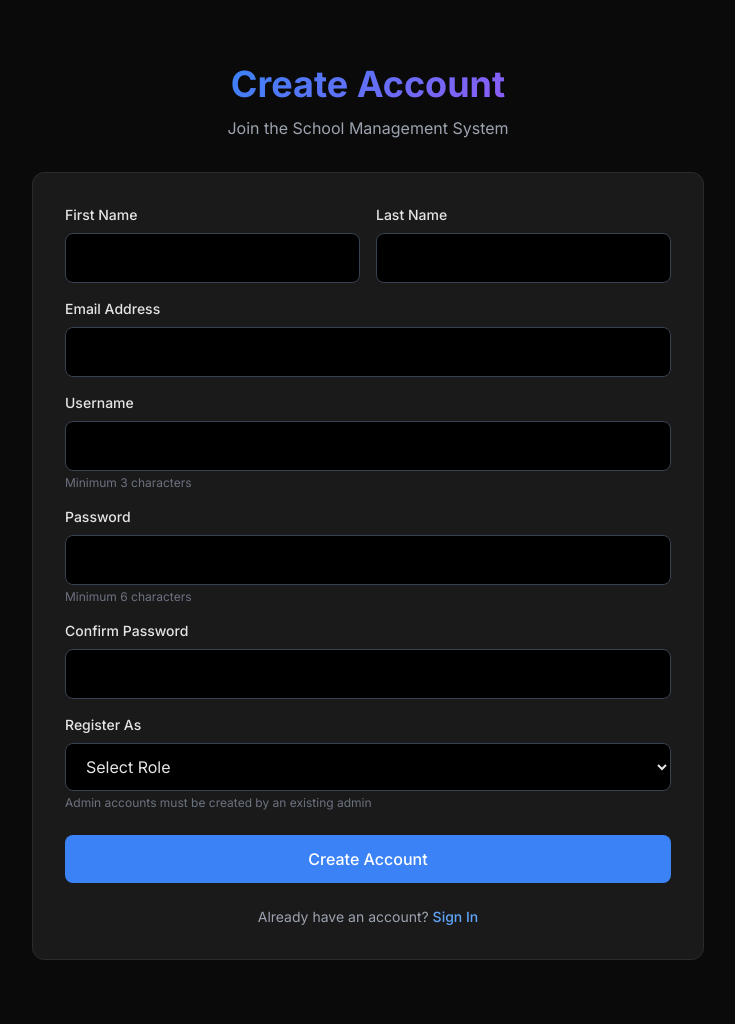
After one commit to Piumika-Savindi/v0-web-app-build, a PHP site: page /register.php in a window 1280 px wide. The commit adds this page. Shown: the whole page, without its empty margins (272-1007 px from the left). Run offline with PHP 8.4, Linux system fonts and the light colour scheme; some libraries are stand-ins or nearby versions.

Commit message:
feat: restore v11 from v9 and update multiple files
Revise database, auth, admin, teacher, student, parent, and announcement modules.

#VERCEL_SKIP

Co-authored-by: null <239565477+Piumika-Savindi@users.noreply.github.com>

```diff
--- /dev/null
+++ b/register.php
@@ -0,0 +1,249 @@
+<?php require_once 'config/init.php'; ?>
+<!DOCTYPE html>
+<html lang="en">
+<head>
+    <meta charset="UTF-8">
+    <meta name="viewport" content="width=device-width, initial-scale=1.0">
+    <title>Register - School Management System</title>
+    <script src="https://cdn.tailwindcss.com"></script>
+    <style>
+        @import url('https://fonts.googleapis.com/css2?family=Inter:wght@300;400;500;600;700&display=swap');
+
+        body {
+            font-family: 'Inter', sans-serif;
+        }
+
+        :root {
+            --primary: #3b82f6;
+            --primary-dark: #2563eb;
+            --background: #0a0a0a;
+            --surface: #1a1a1a;
+            --border: #2a2a2a;
+            --text: #e5e5e5;
+            --text-muted: #a3a3a3;
+        }
+
+        body {
+            background-color: var(--background);
+            color: var(--text);
+        }
+
+        .gradient-text {
+            background: linear-gradient(135deg, #3b82f6 0%, #8b5cf6 100%);
+            -webkit-background-clip: text;
+            -webkit-text-fill-color: transparent;
+            background-clip: text;
+        }
+
+        .card {
+            background-color: var(--surface);
+            border: 1px solid var(--border);
+            border-radius: 12px;
+            padding: 2rem;
+        }
+
+        .btn-primary {
+            background-color: var(--primary);
+            color: white;
+            padding: 0.75rem 1.5rem;
+            border-radius: 8px;
+            font-weight: 500;
+            transition: background-color 0.2s;
+        }
+
+        .btn-primary:hover {
+            background-color: var(--primary-dark);
+        }
+    </style>
+</head>
+<body class="min-h-screen">
+    <?php if (isLoggedIn()):
+        $user = getCurrentUser();
+        switch($user['role']) {
+            case 'admin':
+                redirect('pages/admin/dashboard.php');
+                break;
+            case 'teacher':
+                redirect('pages/teacher/dashboard.php');
+                break;
+            case 'student':
+                redirect('pages/student/dashboard.php');
+                break;
+            case 'parent':
+                redirect('pages/parent/dashboard.php');
+                break;
+        }
+    endif; ?>
+
+    <div class="container mx-auto px-4 py-16">
+        <div class="max-w-2xl mx-auto">
+            <!-- Header -->
+            <div class="text-center mb-8">
+                <h1 class="text-4xl font-bold mb-3">
+                    <span class="gradient-text">Create Account</span>
+                </h1>
+                <p class="text-gray-400">Join the School Management System</p>
+            </div>
+
+            <!-- Registration Form -->
+            <div class="card">
+                <form id="registerForm" method="POST" action="api/auth/register.php">
+                    <div class="grid md:grid-cols-2 gap-4 mb-4">
+                        <div>
+                            <label class="block text-sm font-medium mb-2" for="first_name">First Name</label>
+                            <input
+                                type="text"
+                                id="first_name"
+                                name="first_name"
+                                class="w-full px-4 py-3 rounded-lg bg-black border border-gray-700 focus:border-blue-500 focus:outline-none transition-colors"
+                                required
+                            >
+                        </div>
+
+                        <div>
+                            <label class="block text-sm font-medium mb-2" for="last_name">Last Name</label>
+                            <input
+                                type="text"
+                                id="last_name"
+                                name="last_name"
+                                class="w-full px-4 py-3 rounded-lg bg-black border border-gray-700 focus:border-blue-500 focus:outline-none transition-colors"
+                                required
+                            >
+                        </div>
+                    </div>
+
+                    <div class="mb-4">
+                        <label class="block text-sm font-medium mb-2" for="email">Email Address</label>
+                        <input
+                            type="email"
+                            id="email"
+                            name="email"
+                            class="w-full px-4 py-3 rounded-lg bg-black border border-gray-700 focus:border-blue-500 focus:outline-none transition-colors"
+                            required
+                        >
+                    </div>
+
+                    <div class="mb-4">
+                        <label class="block text-sm font-medium mb-2" for="username">Username</label>
+                        <input
+                            type="text"
+                            id="username"
+                            name="username"
+                            class="w-full px-4 py-3 rounded-lg bg-black border border-gray-700 focus:border-blue-500 focus:outline-none transition-colors"
+                            required
+                            minlength="3"
+                        >
+                        <p class="text-xs text-gray-500 mt-1">Minimum 3 characters</p>
+                    </div>
+
+                    <div class="mb-4">
+                        <label class="block text-sm font-medium mb-2" for="password">Password</label>
+                        <input
+                            type="password"
+                            id="password"
+                            name="password"
+                            class="w-full px-4 py-3 rounded-lg bg-black border border-gray-700 focus:border-blue-500 focus:outline-none transition-colors"
+                            required
+                            minlength="6"
+                        >
+                        <p class="text-xs text-gray-500 mt-1">Minimum 6 characters</p>
+                    </div>
+
+                    <div class="mb-4">
+                        <label class="block text-sm font-medium mb-2" for="confirm_password">Confirm Password</label>
+                        <input
+                            type="password"
+                            id="confirm_password"
+                            name="confirm_password"
+                            class="w-full px-4 py-3 rounded-lg bg-black border border-gray-700 focus:border-blue-500 focus:outline-none transition-colors"
+                            required
+                        >
+                    </div>
+
+                    <div class="mb-6">
+                        <label class="block text-sm font-medium mb-2" for="role">Register As</label>
+                        <select
+                            id="role"
+                            name="role"
+                            class="w-full px-4 py-3 rounded-lg bg-black border border-gray-700 focus:border-blue-500 focus:outline-none transition-colors"
+                            required
+                        >
+                            <option value="">Select Role</option>
+                            <option value="student">Student</option>
+                            <option value="teacher">Teacher</option>
+                            <option value="parent">Parent</option>
+                        </select>
+                        <p class="text-xs text-gray-500 mt-1">Admin accounts must be created by an existing admin</p>
+                    </div>
+
+                    <div id="errorMessage" class="mb-4 p-3 rounded-lg bg-red-900/30 border border-red-500 text-red-300 text-sm hidden"></div>
+                    <div id="successMessage" class="mb-4 p-3 rounded-lg bg-green-900/30 border border-green-500 text-green-300 text-sm hidden"></div>
+
+                    <button type="submit" class="w-full btn-primary">
+                        Create Account
+                    </button>
+                </form>
+
+                <div class="mt-6 text-center">
+                    <p class="text-sm text-gray-400">
+                        Already have an account?
+                        <a href="index.php" class="text-blue-400 hover:text-blue-300 font-medium">Sign In</a>
+                    </p>
+                </div>
+            </div>
+        </div>
+    </div>
+
+    <script>
+        document.getElementById('registerForm').addEventListener('submit', async function(e) {
+            e.preventDefault();
+
+            const password = document.getElementById('password').value;
+            const confirmPassword = document.getElementById('confirm_password').value;
+            const errorDiv = document.getElementById('errorMessage');
+            const successDiv = document.getElementById('successMessage');
+
+            // Hide previous messages
+            errorDiv.classList.add('hidden');
+            successDiv.classList.add('hidden');
+
+            // Validate passwords match
+            if (password !== confirmPassword) {
+                errorDiv.textContent = 'Passwords do not match';
+                errorDiv.classList.remove('hidden');
+                return;
+            }
+
+            const formData = new FormData(this);
+
+            try {
+                const response = await fetch('api/auth/register.php', {
+                    method: 'POST',
+                    body: formData
+                });
+
+                const data = await response.json();
+
+                if (data.success) {
+                    successDiv.textContent = data.message;
+                    successDiv.classList.remove('hidden');
+
+                    // Reset form
+                    this.reset();
+
+                    // Redirect after 2 seconds
+                    setTimeout(() => {
+                        window.location.href = 'index.php';
+                    }, 2000);
+                } else {
+                    errorDiv.textContent = data.message || 'Registration failed';
+                    errorDiv.classList.remove('hidden');
+                }
+            } catch (error) {
+                errorDiv.textContent = 'An error occurred. Please try again.';
+                errorDiv.classList.remove('hidden');
+            }
+        });
+    </script>
+</body>
+</html>
--- a/scripts/01_create_tables.sql
+++ b/scripts/01_create_tables.sql
@@ -1,4 +1,7 @@
 -- School Management System Database Schema
+
+-- Added USE statement at the beginning
+USE school_management;
 
 -- Users Table
 CREATE TABLE IF NOT EXISTS users (
--- a/scripts/02_seed_data.sql
+++ b/scripts/02_seed_data.sql
@@ -1,4 +1,6 @@
 -- Seed Data for School Management System
+
+USE school_management;
 
 -- Insert Admin User
 INSERT INTO users (email, username, password, first_name, last_name, role) VALUES
```
Also changed, not shown: DATABASE_SETUP.md (added, +109 -0 lines), api/auth/register.php (added, +100 -0 lines), index.php (+8 -0 lines), scripts/00_create_database.sql (added, +7 -0 lines).
